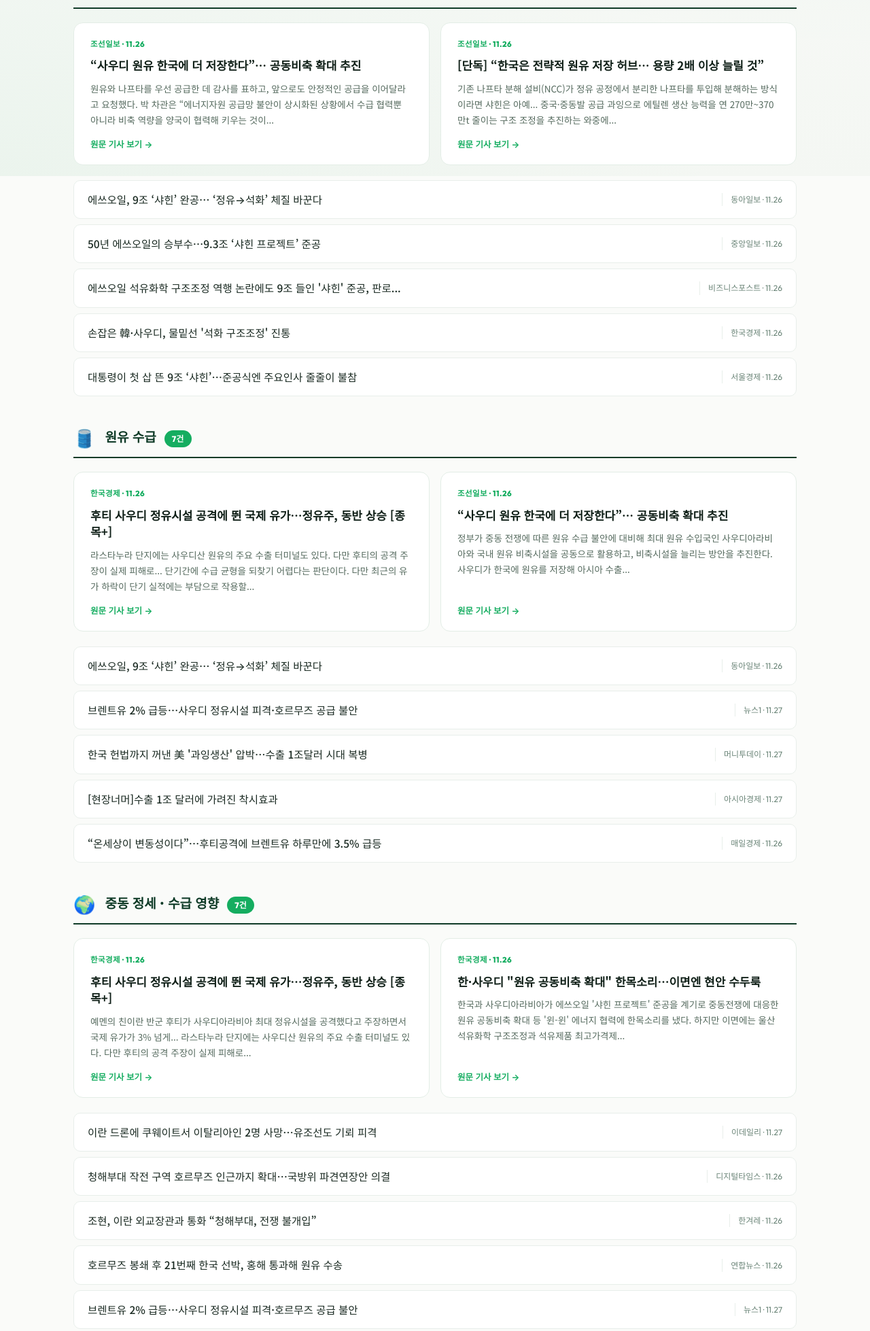
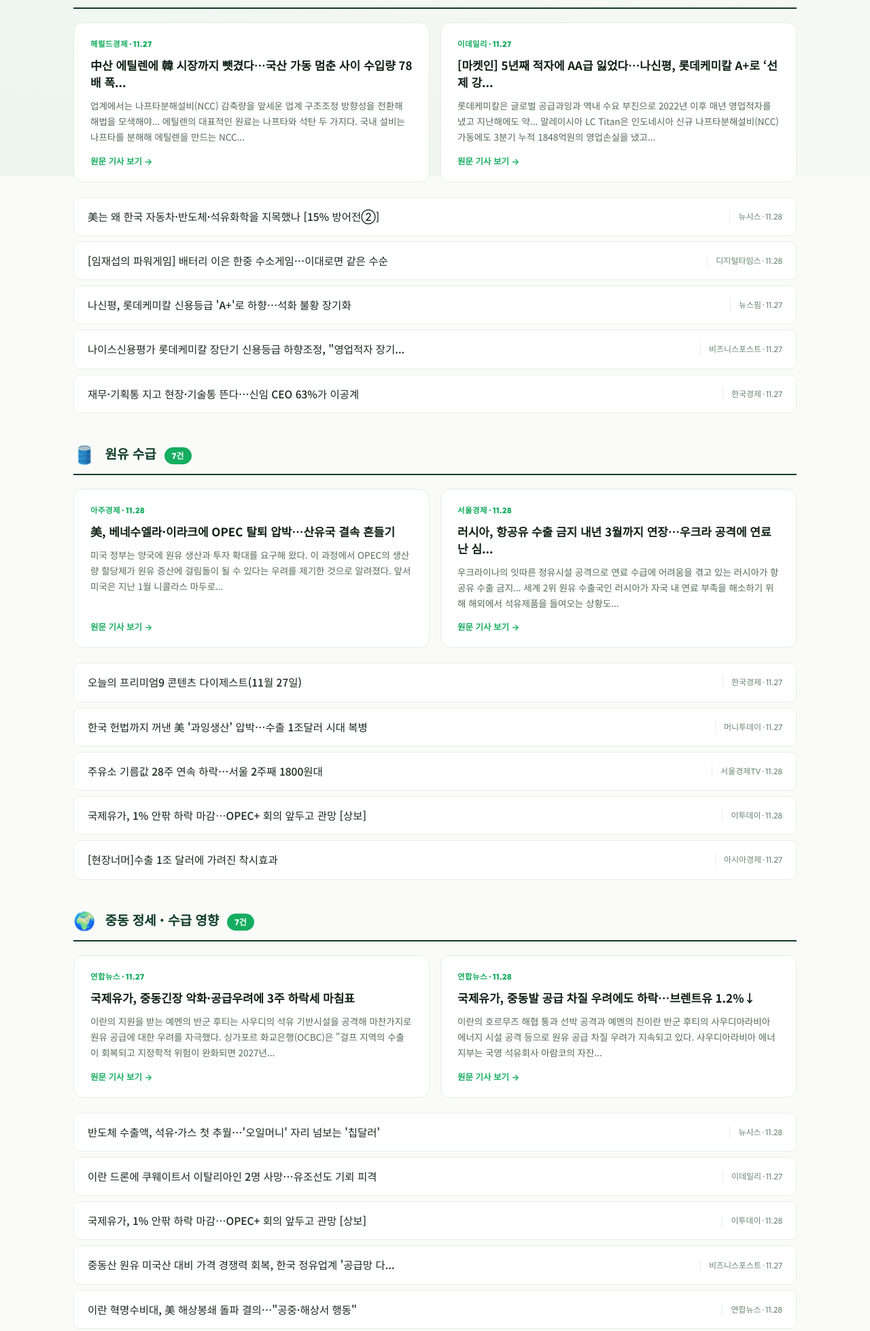
Before and after one commit to hdec-daily-news/oil-naphtha, a plain HTML site: page index.html in a window 1280 px wide. Shown: the part 541-2499 px from the top of the page at 68% size. Drawn offline with Linux system fonts and the light colour scheme.

Commit message:
Daily update 2026-11-28

```diff
--- a/index.html
+++ b/index.html
@@ -23,7 +23,7 @@
       <span class="brand-name">HDEC Daily News</span>
     </a>
     <div class="site-meta">
-      <span>수집기간 11.26 ~ 11.27</span>
+      <span>수집기간 11.27 ~ 11.28</span>
       <span class="sep">·</span>
       <span class="auto-badge">🔄 매일 07시 / 12시 2회 자동 업데이트</span>
     </div>
@@ -57,46 +57,46 @@
         </div>
       </div>
       <div class="top-cards">
-        <a class="top-card" href="https://www.chosun.com/economy/economy_general/2026/11/26/EMT437ZOQNGQ3HBTRS7IAR34GY/?utm_source=naver&amp;utm_medium=referral&amp;utm_campaign=naver-news" target="_blank" rel="noopener">
-          <div class="top-card-source">조선일보 · 11.26</div>
-          <h3 class="top-card-title">“사우디 원유 한국에 더 저장한다”… 공동비축 확대 추진</h3>
-          <p class="top-card-desc">원유와 나프타를 우선 공급한 데 감사를 표하고, 앞으로도 안정적인 공급을 이어달라고 요청했다. 박 차관은 “에너지자원 공급망 불안이 상시화된 상황에서 수급 협력뿐 아니라 비축 역량을 양국이 협력해 키우는 것이... </p>
+        <a class="top-card" href="https://biz.heraldcorp.com/article/10951436?ref=naver" target="_blank" rel="noopener">
+          <div class="top-card-source">헤럴드경제 · 11.27</div>
+          <h3 class="top-card-title">中산 에틸렌에 韓 시장까지 뺏겼다…국산 가동 멈춘 사이 수입량 78배 폭...</h3>
+          <p class="top-card-desc">업계에서는 나프타분해설비(NCC) 감축량을 앞세운 업계 구조조정 방향성을 전환해 해법을 모색해야... 에틸렌의 대표적인 원료는 나프타와 석탄 두 가지다. 국내 설비는 나프타를 분해해 에틸렌을 만드는 NCC... </p>
           <span class="top-card-more">원문 기사 보기 →</span>
         </a>
-        <a class="top-card" href="https://www.chosun.com/economy/industry-company/2026/11/26/OYQO72AJZZB6XNDA7DCKCJFP6A/?utm_source=naver&amp;utm_medium=referral&amp;utm_campaign=naver-news" target="_blank" rel="noopener">
-          <div class="top-card-source">조선일보 · 11.26</div>
-          <h3 class="top-card-title">[단독] “한국은 전략적 원유 저장 허브… 용량 2배 이상 늘릴 것”</h3>
-          <p class="top-card-desc">기존 나프타 분해 설비(NCC)가 정유 공정에서 분리한 나프타를 투입해 분해하는 방식이라면 샤힌은 아예... 중국·중동발 공급 과잉으로 에틸렌 생산 능력을 연 270만~370만t 줄이는 구조 조정을 추진하는 와중에... </p>
+        <a class="top-card" href="https://www.edaily.co.kr/News/Read?newsId=02935606645649984&amp;mediaCodeNo=257&amp;utm_source=naver&amp;utm_medium=referral&amp;utm_campaign=news_syndication&amp;utm_content=original_article" target="_blank" rel="noopener">
+          <div class="top-card-source">이데일리 · 11.27</div>
+          <h3 class="top-card-title">[마켓인] 5년째 적자에 AA급 잃었다…나신평, 롯데케미칼 A+로 ‘선제 강...</h3>
+          <p class="top-card-desc">롯데케미칼은 글로벌 공급과잉과 역내 수요 부진으로 2022년 이후 매년 영업적자를 냈고 지난해에도 약... 말레이시아 LC Titan은 인도네시아 신규 나프타분해설비(NCC) 가동에도 3분기 누적 1848억원의 영업손실을 냈고... </p>
           <span class="top-card-more">원문 기사 보기 →</span>
         </a></div><ul class="headlines">
           <li class="headline">
-            <a href="https://www.donga.com/news/Economy/article/all/20261125/135091141/2" target="_blank" rel="noopener">
-              <span class="hl-title">에쓰오일, 9조 ‘샤힌’ 완공… ‘정유→석화’ 체질 바꾼다</span>
-              <span class="hl-meta">동아일보 · 11.26</span>
+            <a href="https://www.newsis.com/view/NISX20261126_0003885096" target="_blank" rel="noopener">
+              <span class="hl-title">美는 왜 한국 자동차·반도체·석유화학을 지목했나 [15% 방어전②]</span>
+              <span class="hl-meta">뉴시스 · 11.28</span>
             </a>
           </li>
           <li class="headline">
-            <a href="https://www.joongang.co.kr/article/25482004" target="_blank" rel="noopener">
-              <span class="hl-title">50년 에쓰오일의 승부수…9.3조 ‘샤힌 프로젝트’ 준공</span>
-              <span class="hl-meta">중앙일보 · 11.26</span>
+            <a href="https://www.dt.co.kr/article/12097680?ref=naver" target="_blank" rel="noopener">
+              <span class="hl-title">[임재섭의 파워게임] 배터리 이은 한중 수소게임…이대로면 같은 수순</span>
+              <span class="hl-meta">디지털타임스 · 11.28</span>
             </a>
           </li>
           <li class="headline">
-            <a href="https://www.businesspost.co.kr/BP?command=article_view&amp;num=453045" target="_blank" rel="noopener">
-              <span class="hl-title">에쓰오일 석유화학 구조조정 역행 논란에도 9조 들인 '샤힌' 준공, 판로...</span>
-              <span class="hl-meta">비즈니스포스트 · 11.26</span>
+            <a href="https://www.newspim.com/news/view/20261127001124" target="_blank" rel="noopener">
+              <span class="hl-title">나신평, 롯데케미칼 신용등급 'A+'로 하향…석화 불황 장기화</span>
+              <span class="hl-meta">뉴스핌 · 11.27</span>
             </a>
           </li>
           <li class="headline">
-            <a href="https://www.hankyung.com/article/2026112631501" target="_blank" rel="noopener">
-              <span class="hl-title">손잡은 韓·사우디, 물밑선 '석화 구조조정' 진통</span>
-              <span class="hl-meta">한국경제 · 11.26</span>
+            <a href="https://www.businesspost.co.kr/BP?command=article_view&amp;num=453155" target="_blank" rel="noopener">
+              <span class="hl-title">나이스신용평가 롯데케미칼 장단기 신용등급 하향조정, &quot;영업적자 장기...</span>
+              <span class="hl-meta">비즈니스포스트 · 11.27</span>
             </a>
           </li>
           <li class="headline">
-            <a href="https://www.sedaily.com/article/20119350?ref=naver" target="_blank" rel="noopener">
-              <span class="hl-title">대통령이 첫 삽 뜬 9조 ‘샤힌’…준공식엔 주요인사 줄줄이 불참</span>
-              <span class="hl-meta">서울경제 · 11.26</span>
+            <a href="https://www.hankyung.com/article/2026112754371" target="_blank" rel="noopener">
+              <span class="hl-title">재무·기획통 지고 현장·기술통 뜬다…신임 CEO 63%가 이공계</span>
+              <span class="hl-meta">한국경제 · 11.27</span>
             </a>
           </li></ul>
     </section>
@@ -109,28 +109,22 @@
         </div>
       </div>
       <div class="top-cards">
-        <a class="top-card" href="https://www.hankyung.com/article/2026112613946" target="_blank" rel="noopener">
-          <div class="top-card-source">한국경제 · 11.26</div>
-          <h3 class="top-card-title">후티 사우디 정유시설 공격에 뛴 국제 유가…정유주, 동반 상승 [종목+]</h3>
-          <p class="top-card-desc">라스타누라 단지에는 사우디산 원유의 주요 수출 터미널도 있다. 다만 후티의 공격 주장이 실제 피해로... 단기간에 수급 균형을 되찾기 어렵다는 판단이다. 다만 최근의 유가 하락이 단기 실적에는 부담으로 작용할... </p>
+        <a class="top-card" href="https://www.ajunews.com/view/20261128092337672" target="_blank" rel="noopener">
+          <div class="top-card-source">아주경제 · 11.28</div>
+          <h3 class="top-card-title">美, 베네수엘라·이라크에 OPEC 탈퇴 압박…산유국 결속 흔들기</h3>
+          <p class="top-card-desc">미국 정부는 양국에 원유 생산과 투자 확대를 요구해 왔다. 이 과정에서 OPEC의 생산량 할당제가 원유 증산에 걸림돌이 될 수 있다는 우려를 제기한 것으로 알려졌다. 앞서 미국은 지난 1월 니콜라스 마두로... </p>
           <span class="top-card-more">원문 기사 보기 →</span>
         </a>
-        <a class="top-card" href="https://www.chosun.com/economy/economy_general/2026/11/26/EMT437ZOQNGQ3HBTRS7IAR34GY/?utm_source=naver&amp;utm_medium=referral&amp;utm_campaign=naver-news" target="_blank" rel="noopener">
-          <div class="top-card-source">조선일보 · 11.26</div>
-          <h3 class="top-card-title">“사우디 원유 한국에 더 저장한다”… 공동비축 확대 추진</h3>
-          <p class="top-card-desc">정부가 중동 전쟁에 따른 원유 수급 불안에 대비해 최대 원유 수입국인 사우디아라비아와 국내 원유 비축시설을 공동으로 활용하고, 비축시설을 늘리는 방안을 추진한다. 사우디가 한국에 원유를 저장해 아시아 수출... </p>
+        <a class="top-card" href="https://www.sedaily.com/article/20120067?ref=naver" target="_blank" rel="noopener">
+          <div class="top-card-source">서울경제 · 11.28</div>
+          <h3 class="top-card-title">러시아, 항공유 수출 금지 내년 3월까지 연장…우크라 공격에 연료난 심...</h3>
+          <p class="top-card-desc">우크라이나의 잇따른 정유시설 공격으로 연료 수급에 어려움을 겪고 있는 러시아가 항공유 수출 금지... 세계 2위 원유 수출국인 러시아가 자국 내 연료 부족을 해소하기 위해 해외에서 석유제품을 들여오는 상황도... </p>
           <span class="top-card-more">원문 기사 보기 →</span>
         </a></div><ul class="headlines">
           <li class="headline">
-            <a href="https://www.donga.com/news/Economy/article/all/20261125/135091141/2" target="_blank" rel="noopener">
-              <span class="hl-title">에쓰오일, 9조 ‘샤힌’ 완공… ‘정유→석화’ 체질 바꾼다</span>
-              <span class="hl-meta">동아일보 · 11.26</span>
-            </a>
-          </li>
-          <li class="headline">
-            <a href="https://www.news1.kr/world/international-economy/6367773" target="_blank" rel="noopener">
-              <span class="hl-title">브렌트유 2% 급등…사우디 정유시설 피격·호르무즈 공급 불안</span>
-              <span class="hl-meta">뉴스1 · 11.27</span>
+            <a href="https://www.hankyung.com/article/202611275074i" target="_blank" rel="noopener">
+              <span class="hl-title">오늘의 프리미엄9 콘텐츠 다이제스트(11월 27일)</span>
+              <span class="hl-meta">한국경제 · 11.27</span>
             </a>
           </li>
           <li class="headline">
@@ -140,15 +134,21 @@
             </a>
           </li>
           <li class="headline">
+            <a href="https://www.sentv.co.kr/article/view/sentv202611280003" target="_blank" rel="noopener">
+              <span class="hl-title">주유소 기름값 28주 연속 하락…서울 2주째 1800원대</span>
+              <span class="hl-meta">서울경제TV · 11.28</span>
+            </a>
+          </li>
+          <li class="headline">
+            <a href="https://www.etoday.co.kr/news/view/2654161" target="_blank" rel="noopener">
+              <span class="hl-title">국제유가, 1% 안팎 하락 마감⋯OPEC+ 회의 앞두고 관망 [상보]</span>
+              <span class="hl-meta">이투데이 · 11.28</span>
+            </a>
+          </li>
+          <li class="headline">
             <a href="https://view.asiae.co.kr/article/2026112614394804208" target="_blank" rel="noopener">
               <span class="hl-title">[현장너머]수출 1조 달러에 가려진 착시효과</span>
               <span class="hl-meta">아시아경제 · 11.27</span>
-            </a>
-          </li>
-          <li class="headline">
-            <a href="https://www.mk.co.kr/article/12219799" target="_blank" rel="noopener">
-              <span class="hl-title">“온세상이 변동성이다”…후티공격에 브렌트유 하루만에 3.5% 급등</span>
-              <span class="hl-meta">매일경제 · 11.26</span>
             </a>
           </li></ul>
     </section>
@@ -161,18 +161,24 @@
         </div>
       </div>
       <div class="top-cards">
-        <a class="top-card" href="https://www.hankyung.com/article/2026112613946" target="_blank" rel="noopener">
-          <div class="top-card-source">한국경제 · 11.26</div>
-          <h3 class="top-card-title">후티 사우디 정유시설 공격에 뛴 국제 유가…정유주, 동반 상승 [종목+]</h3>
-          <p class="top-card-desc">예멘의 친이란 반군 후티가 사우디아라비아 최대 정유시설을 공격했다고 주장하면서 국제 유가가 3% 넘게... 라스타누라 단지에는 사우디산 원유의 주요 수출 터미널도 있다. 다만 후티의 공격 주장이 실제 피해로... </p>
+        <a class="top-card" href="https://www.yna.co.kr/view/AKR20261127115100009?input=1195m" target="_blank" rel="noopener">
+          <div class="top-card-source">연합뉴스 · 11.27</div>
+          <h3 class="top-card-title">국제유가, 중동긴장 악화·공급우려에 3주 하락세 마침표</h3>
+          <p class="top-card-desc">이란의 지원을 받는 예멘의 반군 후티는 사우디의 석유 기반시설을 공격해 마찬가지로 원유 공급에 대한 우려를 자극했다. 싱가포르 화교은행(OCBC)은 &quot;걸프 지역의 수출이 회복되고 지정학적 위험이 완화되면 2027년... </p>
           <span class="top-card-more">원문 기사 보기 →</span>
         </a>
-        <a class="top-card" href="https://www.hankyung.com/article/202611262425i" target="_blank" rel="noopener">
-          <div class="top-card-source">한국경제 · 11.26</div>
-          <h3 class="top-card-title">한·사우디 &quot;원유 공동비축 확대&quot; 한목소리…이면엔 현안 수두룩</h3>
-          <p class="top-card-desc">한국과 사우디아라비아가 에쓰오일 '샤힌 프로젝트' 준공을 계기로 중동전쟁에 대응한 원유 공동비축 확대 등 '윈-윈' 에너지 협력에 한목소리를 냈다. 하지만 이면에는 울산 석유화학 구조조정과 석유제품 최고가격제... </p>
+        <a class="top-card" href="https://www.yna.co.kr/view/AKR20261128007900072?input=1195m" target="_blank" rel="noopener">
+          <div class="top-card-source">연합뉴스 · 11.28</div>
+          <h3 class="top-card-title">국제유가, 중동발 공급 차질 우려에도 하락…브렌트유 1.2%↓</h3>
+          <p class="top-card-desc">이란의 호르무즈 해협 통과 선박 공격과 예멘의 친이란 반군 후티의 사우디아라비아 에너지 시설 공격 등으로 원유 공급 차질 우려가 지속되고 있다. 사우디아라비아 에너지부는 국영 석유회사 아람코의 자잔... </p>
           <span class="top-card-more">원문 기사 보기 →</span>
         </a></div><ul class="headlines">
+          <li class="headline">
+            <a href="https://www.newsis.com/view/NISX20261128_0003886953" target="_blank" rel="noopener">
+              <span class="hl-title">반도체 수출액, 석유·가스 첫 추월…'오일머니' 자리 넘보는 '칩달러'</span>
+              <span class="hl-meta">뉴시스 · 11.28</span>
+            </a>
+          </li>
           <li class="headline">
             <a href="https://www.edaily.co.kr/News/Read?newsId=01354646645649984&amp;mediaCodeNo=257&amp;utm_source=naver&amp;utm_medium=referral&amp;utm_campaign=news_syndication&amp;utm_content=original_article" target="_blank" rel="noopener">
               <span class="hl-title">이란 드론에 쿠웨이트서 이탈리아인 2명 사망…유조선도 기뢰 피격</span>
@@ -180,27 +186,21 @@
             </a>
           </li>
           <li class="headline">
-            <a href="https://www.dt.co.kr/article/12097548?ref=naver" target="_blank" rel="noopener">
-              <span class="hl-title">청해부대 작전 구역 호르무즈 인근까지 확대…국방위 파견연장안 의결</span>
-              <span class="hl-meta">디지털타임스 · 11.26</span>
+            <a href="https://www.etoday.co.kr/news/view/2654161" target="_blank" rel="noopener">
+              <span class="hl-title">국제유가, 1% 안팎 하락 마감⋯OPEC+ 회의 앞두고 관망 [상보]</span>
+              <span class="hl-meta">이투데이 · 11.28</span>
             </a>
           </li>
           <li class="headline">
-            <a href="https://www.hani.co.kr/arti/politics/politics_general/1289334.html" target="_blank" rel="noopener">
-              <span class="hl-title">조현, 이란 외교장관과 통화 “청해부대, 전쟁 불개입”</span>
-              <span class="hl-meta">한겨레 · 11.26</span>
+            <a href="https://www.businesspost.co.kr/BP?command=article_view&amp;num=453133" target="_blank" rel="noopener">
+              <span class="hl-title">중동산 원유 미국산 대비 가격 경쟁력 회복, 한국 정유업계 '공급망 다...</span>
+              <span class="hl-meta">비즈니스포스트 · 11.27</span>
             </a>
           </li>
           <li class="headline">
-            <a href="https://www.yna.co.kr/view/AKR20261126066300051?input=1195m" target="_blank" rel="noopener">
-              <span class="hl-title">호르무즈 봉쇄 후 21번째 한국 선박, 홍해 통과해 원유 수송</span>
-              <span class="hl-meta">연합뉴스 · 11.26</span>
-            </a>
-          </li>
-          <li class="headline">
-            <a href="https://www.news1.kr/world/international-economy/6367773" target="_blank" rel="noopener">
-              <span class="hl-title">브렌트유 2% 급등…사우디 정유시설 피격·호르무즈 공급 불안</span>
-              <span class="hl-meta">뉴스1 · 11.27</span>
+            <a href="https://www.yna.co.kr/view/AKR20261128003300079?input=1195m" target="_blank" rel="noopener">
+              <span class="hl-title">이란 혁명수비대, 美 해상봉쇄 돌파 결의…&quot;공중·해상서 행동&quot;</span>
+              <span class="hl-meta">연합뉴스 · 11.28</span>
             </a>
           </li></ul>
     </section>
```
Also changed, not shown: oil_naphtha.csv (+18 -18 lines).
